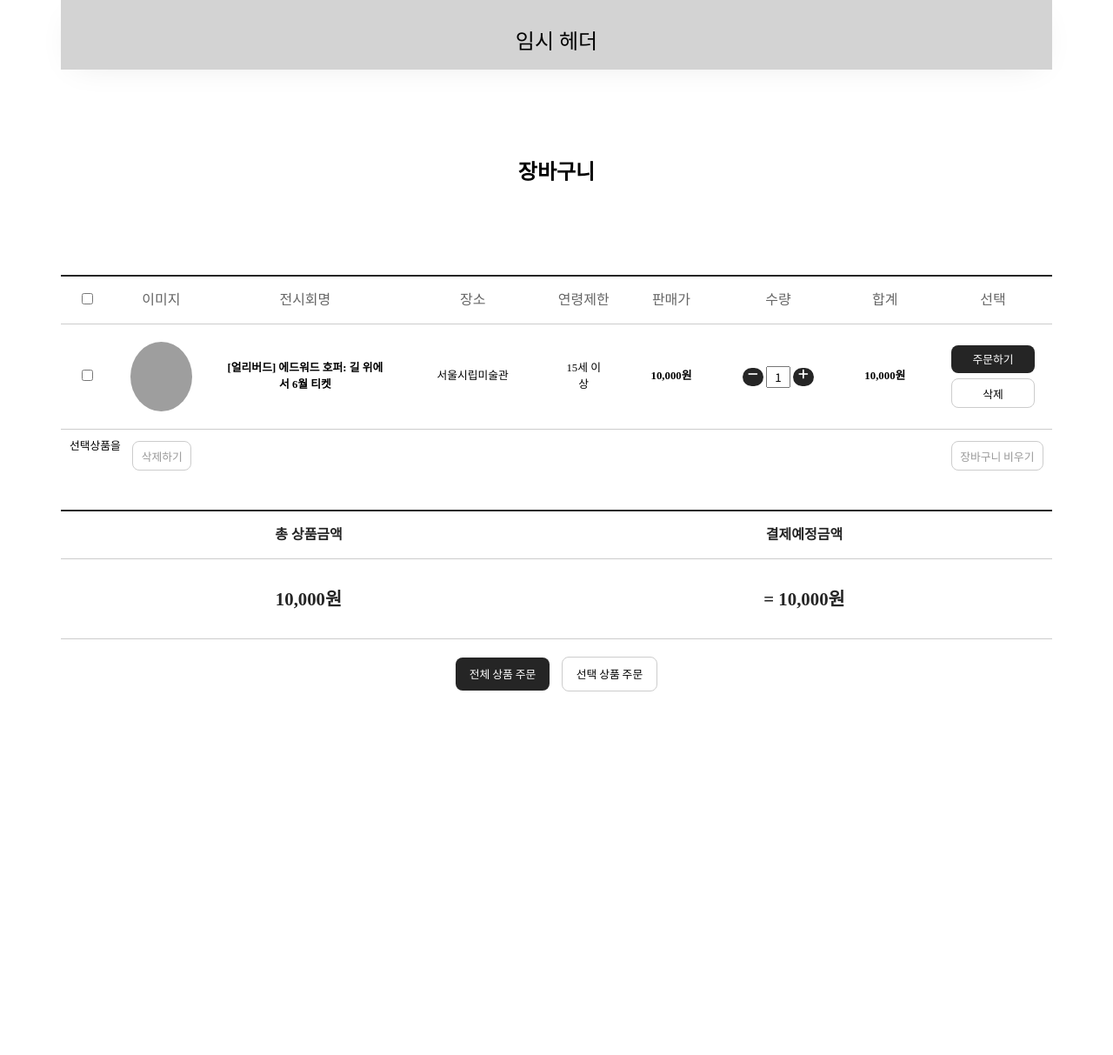
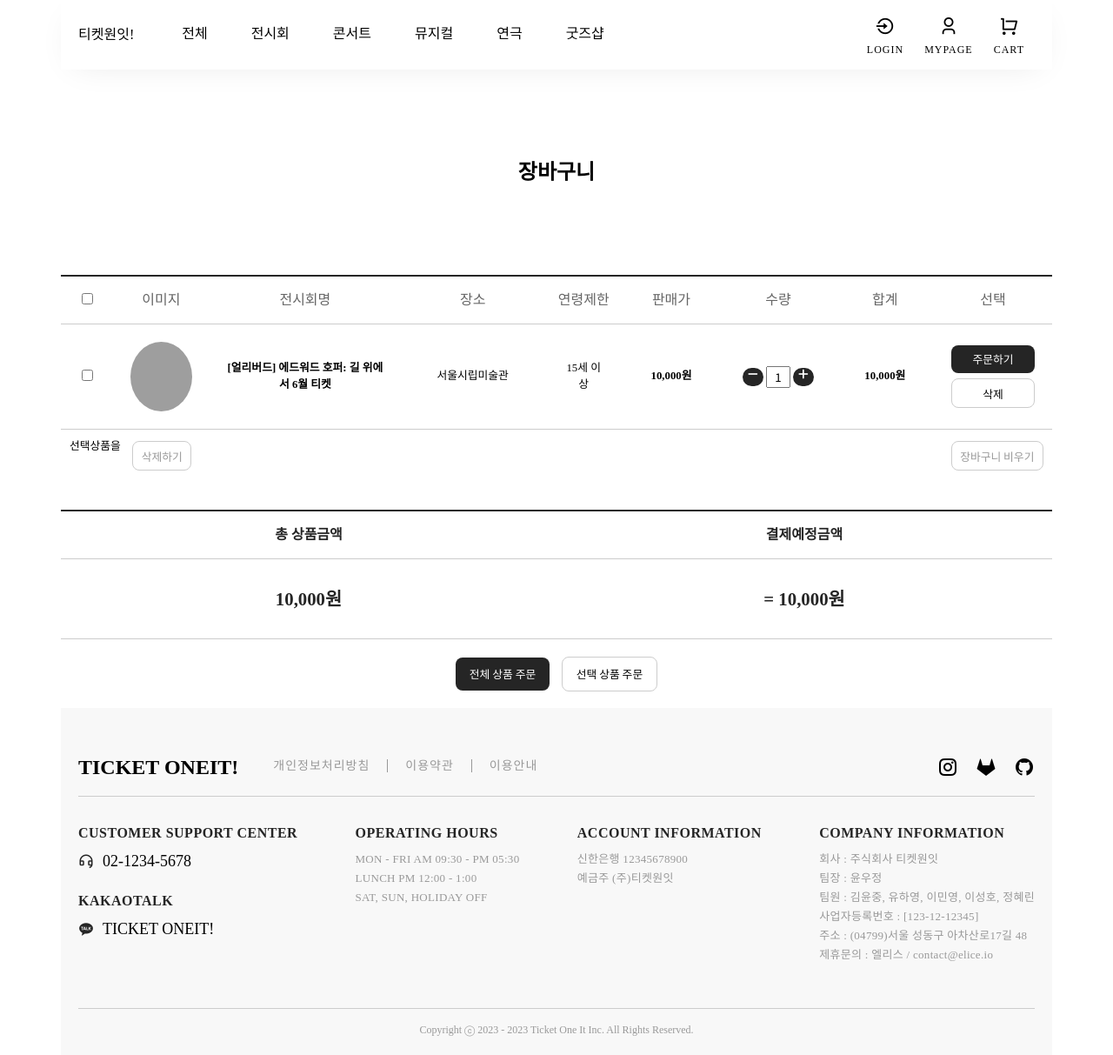
Before and after one commit to SeongHo-C/FE-TicketWantIt, a plain HTML site: page views/cart/cart.html in a window 1280 px wide. Shown: the whole page at 87% size. Before the commit the page ends 814 px from the top, so only its background shows below. Drawn offline with nearby package versions, Linux system fonts and the light colour scheme; grey boxes are pictures that could not be loaded; a web font is replaced by a local one.

Commit message:
Feat: 장바구니 페이지 헤더, 푸터 추가

```diff
--- a/views/cart/cart.css
+++ b/views/cart/cart.css
@@ -1,18 +1,6 @@
 h2 {
   font-size: 1.5rem;
   font-weight: 600;
-}
-
-.header {
-  height: 80px;
-
-  background-color: lightgrey;
-  font-size: 1.5rem;
-  text-align: center;
-}
-
-.header_title {
-  padding: 30px;
 }
 
 .title_area {
--- a/views/cart/cart.html
+++ b/views/cart/cart.html
@@ -12,9 +12,81 @@
       src="https://kit.fontawesome.com/cab4956b39.js"
       crossorigin="anonymous"
     ></script>
+    <link
+      href="https://cdn.jsdelivr.net/npm/remixicon@2.2.0/fonts/remixicon.css"
+      rel="stylesheet"
+    />
   </head>
   <body class="w1140">
-    <header class="header"><p class="header_title">임시 헤더</p></header>
+    <header>
+      <div class="header">
+        <div class="inner w1140">
+          <div class="left">
+            <div class="logo">
+              <a href="../home/index.html"><span>티켓원잇!</span></a>
+            </div>
+            <nav>
+              <ul>
+                <li>
+                  <a href="javascript:void(0)"><span>전체</span> </a>
+                </li>
+                <li>
+                  <a href="javascript:void(0)"><span>전시회</span> </a>
+                </li>
+                <li>
+                  <a href="javascript:void(0)"><span>콘서트</span> </a>
+                </li>
+                <li>
+                  <a href="javascript:void(0)"><span>뮤지컬</span> </a>
+                </li>
+                <li>
+                  <a href="javascript:void(0)"><span>연극</span> </a>
+                </li>
+                <li>
+                  <a href="javascript:void(0)"><span>굿즈샵</span> </a>
+                </li>
+              </ul>
+            </nav>
+          </div>
+          <div class="right">
+            <ul class="menu">
+              <li>
+                <a href="javascript:void(0)">
+                  <div class="menu_icon login">
+                    <i class="ri-login-circle-line"></i>
+                  </div>
+                  <span>LOGIN</span>
+                </a>
+              </li>
+              <li class="dn">
+                <a href="javascript:void(0)">
+                  <div class="menu_icon logout">
+                    <i class="ri-login-circle-line"></i>
+                  </div>
+                  <span>LOGOUT</span>
+                </a>
+              </li>
+              <li>
+                <a href="javascript:void(0)">
+                  <div class="menu_icon mypage">
+                    <i class="ri-user-3-line"></i>
+                  </div>
+                  <span>MYPAGE</span>
+                </a>
+              </li>
+              <li>
+                <a href="javascript:void(0)">
+                  <div class="menu_icon cart">
+                    <i class="ri-shopping-cart-line"></i>
+                  </div>
+                  <span>CART</span>
+                </a>
+              </li>
+            </ul>
+          </div>
+        </div>
+      </div>
+    </header>
     <section class="cart">
       <div class="title_area">
         <h2>장바구니</h2>
@@ -112,5 +184,95 @@
         <button class="order_button selected_order">선택 상품 주문</button>
       </div>
     </section>
+    <footer>
+      <div class="inner w1140">
+        <div class="footer_top">
+          <div class="left">
+            <div class="logo">TICKET ONEIT!</div>
+            <ul>
+              <li>
+                <a href="javascript:void(0)"><span>개인정보처리방침</span></a>
+              </li>
+              <li>
+                <a href="javascript:void(0)"><span>이용약관</span></a>
+              </li>
+              <li>
+                <a href="javascript:void(0)"><span>이용안내</span></a>
+              </li>
+            </ul>
+          </div>
+          <div class="right">
+            <ul>
+              <li>
+                <a href="javascript:void(0)"
+                  ><i class="ri-instagram-line"></i
+                ></a>
+              </li>
+              <li>
+                <a href="javascript:void(0)"><i class="ri-gitlab-fill"></i></a>
+              </li>
+              <li>
+                <a href="javascript:void(0)"><i class="ri-github-fill"></i></a>
+              </li>
+            </ul>
+          </div>
+        </div>
+        <div class="footer_info">
+          <ul>
+            <li>
+              <div class="customer_center">
+                <strong>CUSTOMER SUPPORT CENTER</strong>
+                <span>
+                  <i class="ri-customer-service-line"></i>
+                  <a href="tel:전화번호">02-1234-5678</a>
+                </span>
+              </div>
+              <div class="kakaotalk">
+                <strong>KAKAOTALK</strong>
+                <span
+                  ><i class="ri-kakao-talk-fill"></i
+                  ><a href="javascript:void(0)">TICKET ONEIT!</a>
+                </span>
+              </div>
+            </li>
+            <li>
+              <div class="operating_hours">
+                <strong>OPERATING HOURS</strong>
+                <p>
+                  MON - FRI AM 09:30 - PM 05:30<br />
+                  LUNCH PM 12:00 - 1:00<br />
+                  SAT, SUN, HOLIDAY OFF
+                </p>
+              </div>
+            </li>
+            <li>
+              <div class="accout_info">
+                <strong>ACCOUNT INFORMATION</strong>
+                <p>
+                  신한은행 12345678900<br />
+                  예금주 (주)티켓원잇
+                </p>
+              </div>
+            </li>
+            <li>
+              <div class="company_info">
+                <strong>COMPANY INFORMATION</strong>
+                <p>
+                  회사 : 주식회사 티켓원잇<br />
+                  팀장 : 윤우정 <br />
+                  팀원 : 김윤중, 유하영, 이민영, 이성호, 정혜린<br />
+                  사업자등록번호 : [123-12-12345]<br />
+                  주소 : (04799)서울 성동구 아차산로17길 48<br />
+                  제휴문의 : 엘리스 / contact@elice.io
+                </p>
+              </div>
+            </li>
+          </ul>
+        </div>
+        <div class="footer_etc">
+          <p>Copyright ⓒ 2023 - 2023 Ticket One It Inc. All Rights Reserved.</p>
+        </div>
+      </div>
+    </footer>
   </body>
 </html>
```
